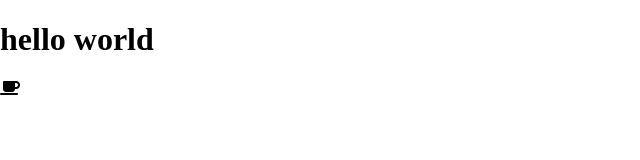
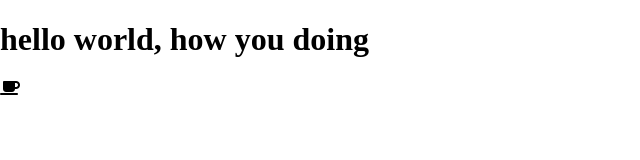
Before and after one commit to Zulkaif120/template-test, a plain HTML site: page index.html in a window 1280 px wide. Shown: the whole page, without its empty margins (0-640 px from the left). Drawn offline with Linux system fonts and the light colour scheme.

Commit message:
Update index.html

```diff
--- a/index.html
+++ b/index.html
@@ -14,7 +14,7 @@
 </head>
 <body>
     <!-- Script -->
-    <h1>hello world</h1>
+    <h1>hello world, how you doing</h1>
     <i class="fa-solid fa-mug-saucer"></i>
 
     <script src="script.js"></script>
```
